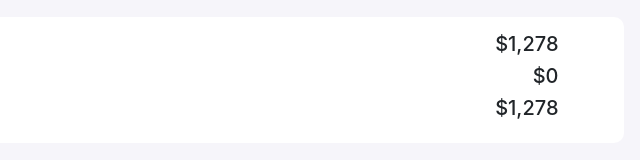
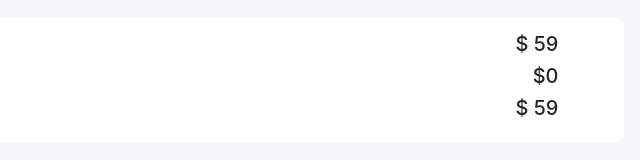
Before and after one commit to QuaziSamiha/shopping-cart, a plain HTML site: page index.html in a window 1280 px wide. Both pictures are taken after a click on the button 748 px from the left and 242 px from the top of the page. Shown: the part 512-672 px from the top of the page, 464-1104 px from the left. Drawn offline with nearby package versions, Linux system fonts and the light colour scheme.

Commit message:
subtotal and total parts are finished

```diff
--- a/index.html
+++ b/index.html
@@ -72,9 +72,11 @@
                      </div>
 
                      <div class="col-md-4 status">
-                        <h5>$1,278</h5>
+                        <!-- <span id="sub-total">1,278</span> is added by me -->
+                        <h5>$ <span id="sub-total">1,278</span></h5>
                         <h5>$0</h5>
-                        <h5>$1,278</h5>
+                        <!-- <span id="total">1,278</span> is added by me -->
+                        <h5>$ <span id="total">1,278</span></h5>
                      </div>
                   </div>
                </div>
--- a/script.js
+++ b/script.js
@@ -1,3 +1,16 @@
+function calculateTotal() {
+    var phnPrice = document.getElementById('phn-price').innerText;
+    var phnPriceNumber = parseInt(phnPrice);
+
+    var casePrice = document.getElementById('casing-price').innerText;
+    var casePriceNumber = parseInt(casePrice);
+
+    var subTotal = phnPriceNumber + casePriceNumber;
+    document.getElementById('sub-total').innerText = subTotal;
+    document.getElementById('total').innerText = subTotal;
+}
+
+
 function addButton(btnId, productNo, price, productPrice) {
     const addBtn2 = document.getElementById(btnId);
     addBtn2.addEventListener('click', function () {
@@ -8,7 +21,11 @@ function addButton(btnId, productNo, price, productPrice) {
 
         const totalPrice = totalProductNo * price;
         document.getElementById(productPrice).innerText = totalPrice; // set the total price of the total number of phone or casing
+
+        calculateTotal(productPrice);
     })
+
+
 }
 
 
@@ -23,9 +40,14 @@ function subtractBtn(btnId, productNo, price, productPrice) {
 
             const totalPrice = totalProductNo * price;
             document.getElementById(productPrice).innerText = totalPrice; // set the total price of the total number of phone or casing
+
         }
+        calculateTotal(productPrice);
     })
+
+
 }
+
 
 // calling function for plus and minus button operation of phn
 addButton('add-phn', 'phn-no', 1219, 'phn-price');
@@ -34,14 +56,6 @@ subtractBtn('sub-phn', 'phn-no', 1219, 'phn-price');
 // calling function for plus and minus button operation of casing
 subtractBtn('sub-casing', 'casing-no', 59, 'casing-price');
 addButton('add-casing', 'casing-no', 59, 'casing-price');
-
-
-
-
-
-
-
-
 
 
 
```
